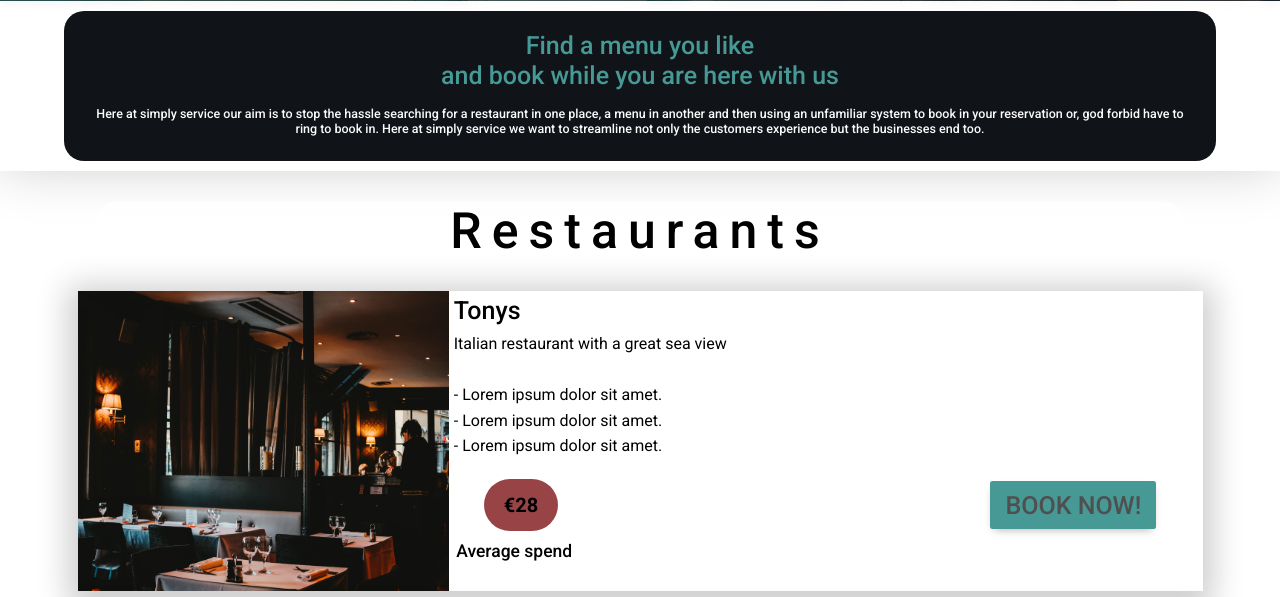
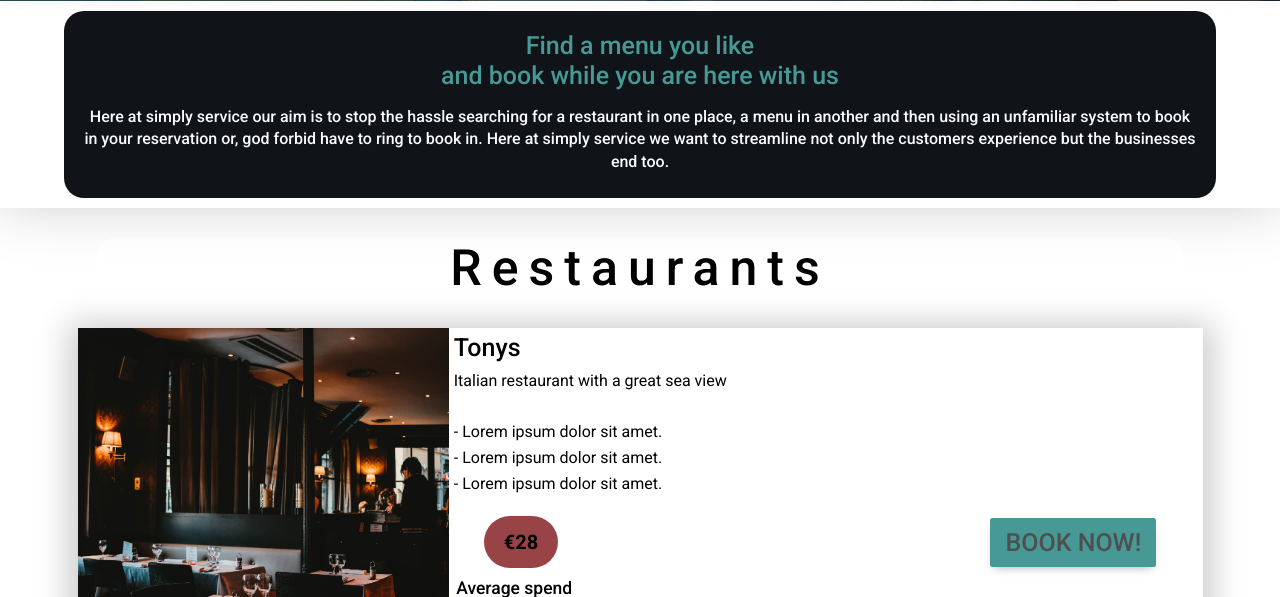
Before and after one commit to EeeBeeDee/simply-service, a Django app: page / in a window 1280 px wide. Shown: the part 799-1396 px from the top of the page. Run offline with Django 3.2, Linux system fonts and the light colour scheme; some libraries are stand-ins or nearby versions.

Commit message:
Fix blurb font size and line height

```diff
--- a/static/style.css
+++ b/static/style.css
@@ -251,6 +251,11 @@ nav i {
   padding: 2rem;
   border-radius: 2rem;
   color: var(--primary-color);
+}
+
+.blurb-section p {
+  font-size: 1.6rem;
+  line-height: 1.4;
 }
 
 header img {
```
